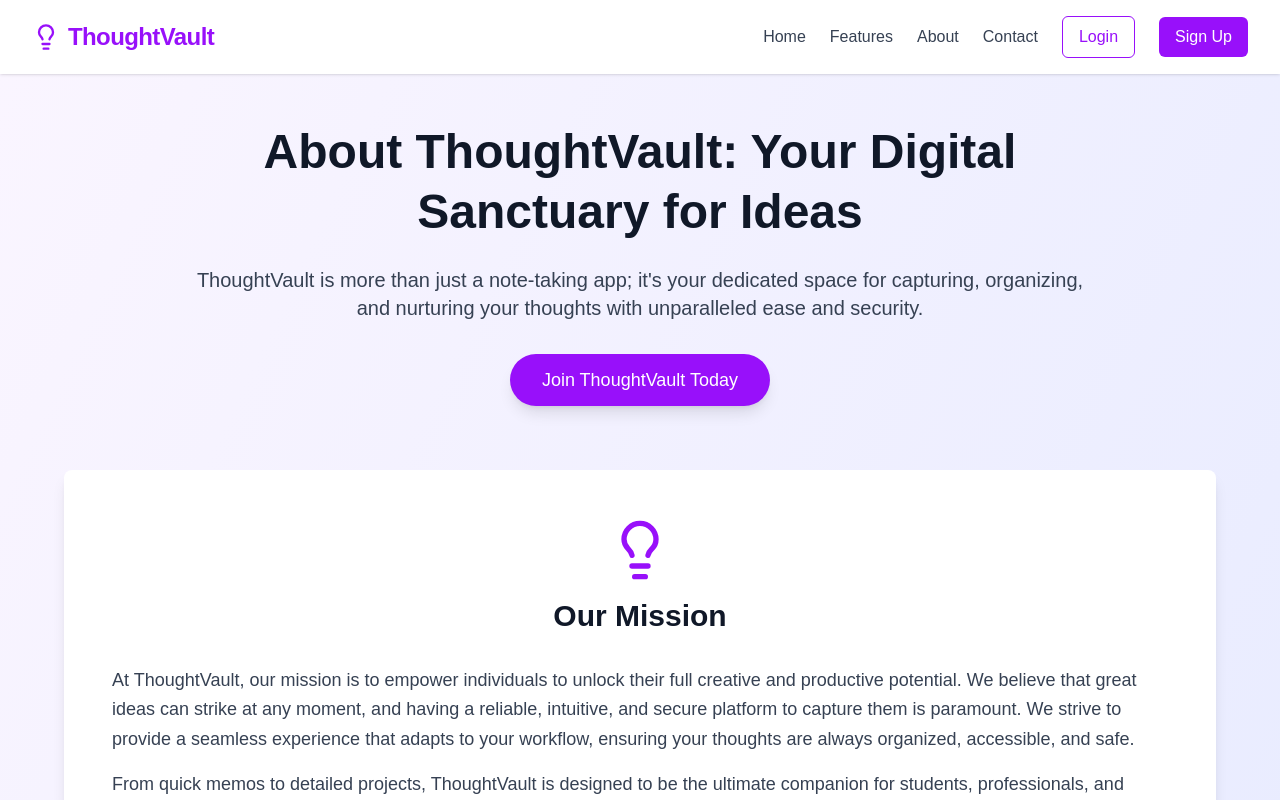
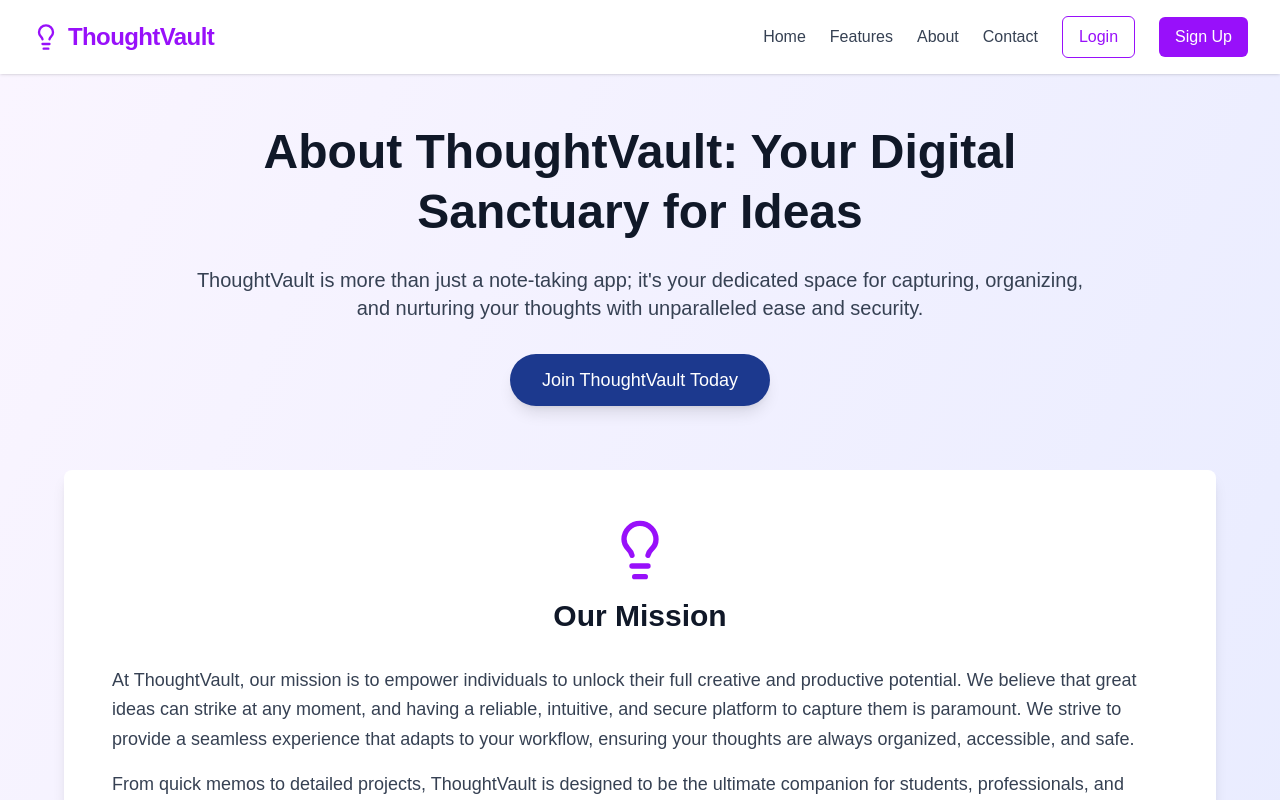
Before and after one commit to shaikhsabina637/Note-Application, a Next.js app in the folder note-frontend/: page /about in a window 1280 px wide. Shown: the top 800 px of the page. Built offline with nearby package versions, Linux system fonts and the light colour scheme.

Commit message:
frontend updated

```diff
--- a/note-frontend/src/components/aboutPage/aboutpage.jsx
+++ b/note-frontend/src/components/aboutPage/aboutpage.jsx
@@ -17,7 +17,7 @@ export default function AboutPage() {
         </p>
         <Link
   href="/signup"
-  className="inline-block bg-purple-600 hover:bg-purple-700 text-white text-lg px-8 py-3 rounded-full shadow-lg transition-transform transform hover:scale-105"
+  className="inline-block bg-blue-900 hover:bg-purple-700 text-white text-lg px-8 py-3 rounded-full shadow-lg transition-transform transform hover:scale-105"
 >
   Join ThoughtVault Today
 </Link>
```
